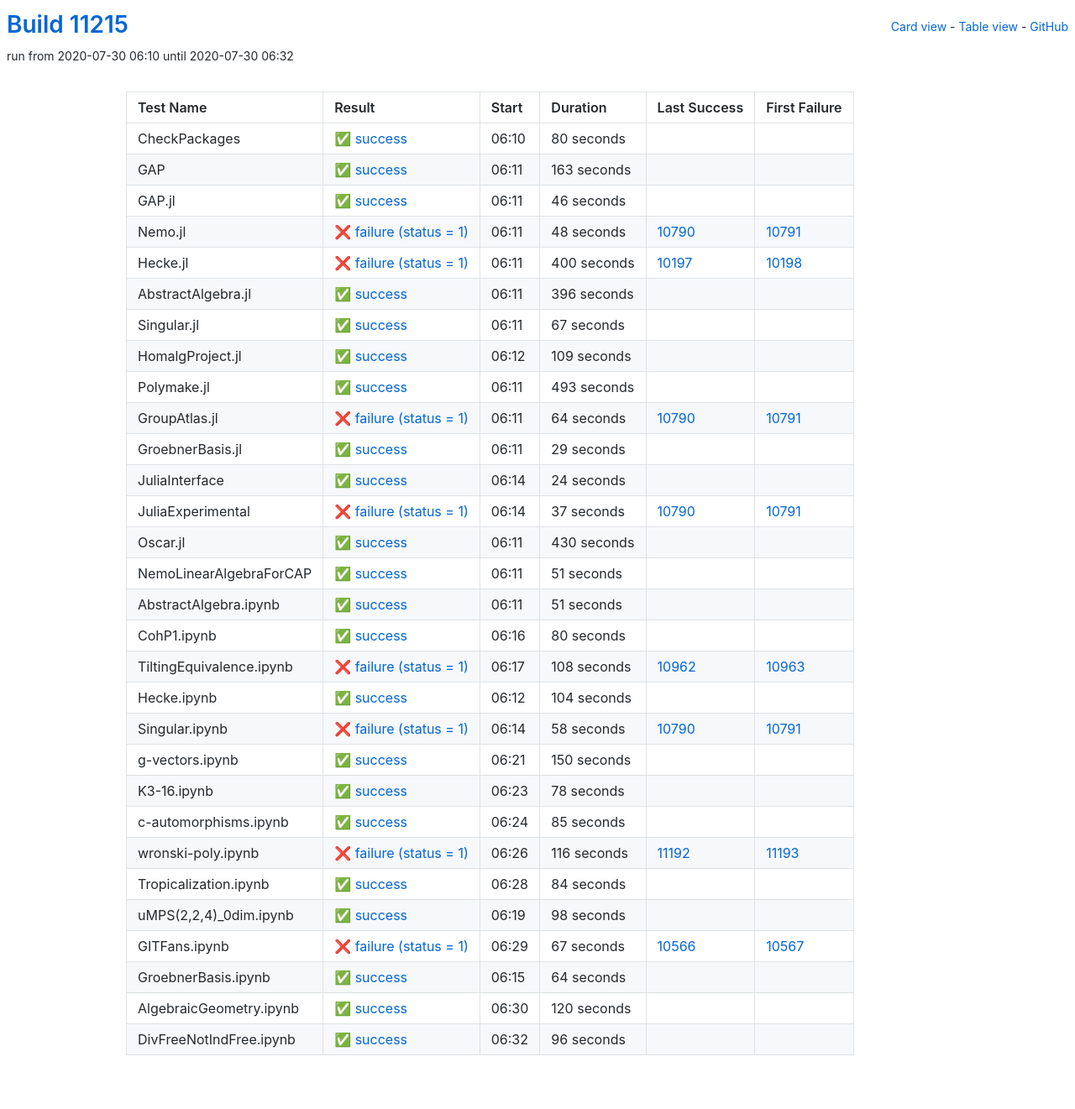
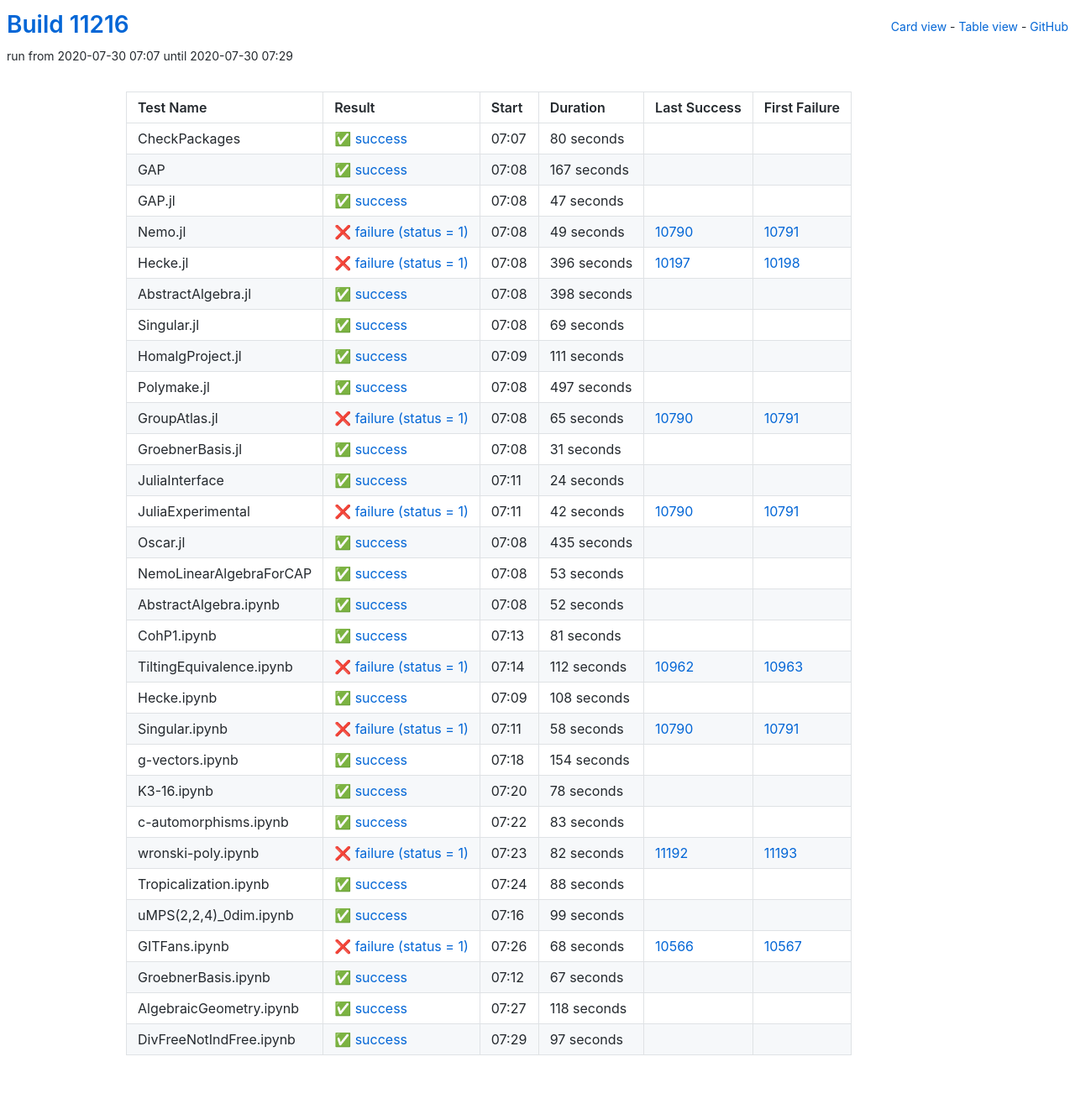
Before and after one commit to oscar-system/oscar-ci-status, a Jekyll site: the page built from table.html, in a window 1280 px wide. Shown: the whole page at 84% size. Built offline with Jekyll 4.4.1, drawn with Linux system fonts in a browser that asks for light colours.

Commit message:
Build #11216

```diff
--- a/_data/ci.yml
+++ b/_data/ci.yml
@@ -1,6 +1,6 @@
 ---
-build: 11215
-build_url: https://oscarci.mathematik.uni-kl.de/job/oscar/11215/
+build: 11216
+build_url: https://oscarci.mathematik.uni-kl.de/job/oscar/11216/
 job: oscar
 organization: oscar-system
 repo: oscar-ci-status
@@ -8,8 +8,8 @@
 tests:
 - name: CheckPackages
   id: checkpackages
-  log: https://oscarci.mathematik.uni-kl.de/job/oscar/11215/artifact/logs/build-11215/CheckPackages.log
-  start: 2020-07-30 06:10
+  log: https://oscarci.mathematik.uni-kl.de/job/oscar/11216/artifact/logs/build-11216/CheckPackages.log
+  start: 2020-07-30 07:07
   success: true
   exitcode: 0
   status: success
@@ -20,128 +20,128 @@
   first_failure_url:
 - name: GAP
   id: gap
-  log: https://oscarci.mathematik.uni-kl.de/job/oscar/11215/artifact/logs/build-11215/GAP.log
-  start: 2020-07-30 06:11
+  log: https://oscarci.mathematik.uni-kl.de/job/oscar/11216/artifact/logs/build-11216/GAP.log
+  start: 2020-07-30 07:08
   success: true
   exitcode: 0
   status: success
-  duration: 163
+  duration: 167
   last_success: false
   last_success_url:
   first_failure: false
   first_failure_url:
 - name: GAP.jl
   id: gap-jl
-  log: https://oscarci.mathematik.uni-kl.de/job/oscar/11215/artifact/logs/build-11215/GAP.jl.log
-  start: 2020-07-30 06:11
+  log: https://oscarci.mathematik.uni-kl.de/job/oscar/11216/artifact/logs/build-11216/GAP.jl.log
+  start: 2020-07-30 07:08
   success: true
   exitcode: 0
   status: success
-  duration: 46
+  duration: 47
   last_success: false
   last_success_url:
   first_failure: false
   first_failure_url:
 - name: Nemo.jl
   id: nemo-jl
-  log: https://oscarci.mathematik.uni-kl.de/job/oscar/11215/artifact/logs/build-11215/Nemo.jl.log
-  start: 2020-07-30 06:11
+  log: https://oscarci.mathematik.uni-kl.de/job/oscar/11216/artifact/logs/build-11216/Nemo.jl.log
+  start: 2020-07-30 07:08
   success: false
   exitcode: 1
   status: failure
-  duration: 48
+  duration: 49
   last_success: 10790
   last_success_url: https://oscarci.mathematik.uni-kl.de/job/oscar/10790/
   first_failure: 10791
   first_failure_url: https://oscarci.mathematik.uni-kl.de/job/oscar/10791/
 - name: Hecke.jl
   id: hecke-jl
-  log: https://oscarci.mathematik.uni-kl.de/job/oscar/11215/artifact/logs/build-11215/Hecke.jl.log
-  start: 2020-07-30 06:11
+  log: https://oscarci.mathematik.uni-kl.de/job/oscar/11216/artifact/logs/build-11216/Hecke.jl.log
+  start: 2020-07-30 07:08
   success: false
   exitcode: 1
   status: failure
-  duration: 400
+  duration: 396
   last_success: 10197
   last_success_url: https://oscarci.mathematik.uni-kl.de/job/oscar/10197/
   first_failure: 10198
   first_failure_url: https://oscarci.mathematik.uni-kl.de/job/oscar/10198/
 - name: AbstractAlgebra.jl
   id: abstractalgebra-jl
-  log: https://oscarci.mathematik.uni-kl.de/job/oscar/11215/artifact/logs/build-11215/AbstractAlgebra.jl.log
-  start: 2020-07-30 06:11
+  log: https://oscarci.mathematik.uni-kl.de/job/oscar/11216/artifact/logs/build-11216/AbstractAlgebra.jl.log
+  start: 2020-07-30 07:08
   success: true
   exitcode: 0
   status: success
-  duration: 396
+  duration: 398
   last_success: false
   last_success_url:
   first_failure: false
   first_failure_url:
 - name: Singular.jl
   id: singular-jl
-  log: https://oscarci.mathematik.uni-kl.de/job/oscar/11215/artifact/logs/build-11215/Singular.jl.log
-  start: 2020-07-30 06:11
+  log: https://oscarci.mathematik.uni-kl.de/job/oscar/11216/artifact/logs/build-11216/Singular.jl.log
+  start: 2020-07-30 07:08
   success: true
   exitcode: 0
   status: success
-  duration: 67
+  duration: 69
   last_success: false
   last_success_url:
   first_failure: false
   first_failure_url:
 - name: HomalgProject.jl
   id: homalgproject-jl
-  log: https://oscarci.mathematik.uni-kl.de/job/oscar/11215/artifact/logs/build-11215/HomalgProject.jl.log
-  start: 2020-07-30 06:12
+  log: https://oscarci.mathematik.uni-kl.de/job/oscar/11216/artifact/logs/build-11216/HomalgProject.jl.log
+  start: 2020-07-30 07:09
   success: true
   exitcode: 0
   status: success
-  duration: 109
+  duration: 111
   last_success: false
   last_success_url:
   first_failure: false
   first_failure_url:
 - name: Polymake.jl
   id: polymake-jl
-  log: https://oscarci.mathematik.uni-kl.de/job/oscar/11215/artifact/logs/build-11215/Polymake.jl.log
-  start: 2020-07-30 06:11
+  log: https://oscarci.mathematik.uni-kl.de/job/oscar/11216/artifact/logs/build-11216/Polymake.jl.log
+  start: 2020-07-30 07:08
   success: true
   exitcode: 0
   status: success
-  duration: 493
+  duration: 497
   last_success: false
   last_success_url:
   first_failure: false
   first_failure_url:
 - name: GroupAtlas.jl
   id: groupatlas-jl
-  log: https://oscarci.mathematik.uni-kl.de/job/oscar/11215/artifact/logs/build-11215/GroupAtlas.jl.log
-  start: 2020-07-30 06:11
+  log: https://oscarci.mathematik.uni-kl.de/job/oscar/11216/artifact/logs/build-11216/GroupAtlas.jl.log
+  start: 2020-07-30 07:08
   success: false
   exitcode: 1
   status: failure
-  duration: 64
+  duration: 65
   last_success: 10790
   last_success_url: https://oscarci.mathematik.uni-kl.de/job/oscar/10790/
   first_failure: 10791
   first_failure_url: https://oscarci.mathematik.uni-kl.de/job/oscar/10791/
 - name: GroebnerBasis.jl
   id: groebnerbasis-jl
-  log: https://oscarci.mathematik.uni-kl.de/job/oscar/11215/artifact/logs/build-11215/GroebnerBasis.jl.log
-  start: 2020-07-30 06:11
+  log: https://oscarci.mathematik.uni-kl.de/job/oscar/11216/artifact/logs/build-11216/GroebnerBasis.jl.log
+  start: 2020-07-30 07:08
   success: true
   exitcode: 0
   status: success
-  duration: 29
+  duration: 31
   last_success: false
   last_success_url:
   first_failure: false
   first_failure_url:
 - name: JuliaInterface
   id: juliainterface
-  log: https://oscarci.mathematik.uni-kl.de/job/oscar/11215/artifact/logs/build-11215/JuliaInterface.log
-  start: 2020-07-30 06:14
+  log: https://oscarci.mathematik.uni-kl.de/job/oscar/11216/artifact/logs/build-11216/JuliaInterface.log
+  start: 2020-07-30 07:11
   success: true
   exitcode: 0
   status: success
@@ -152,92 +152,92 @@
   first_failure_url:
 - name: JuliaExperimental
   id: juliaexperimental
-  log: https://oscarci.mathematik.uni-kl.de/job/oscar/11215/artifact/logs/build-11215/JuliaExperimental.log
-  start: 2020-07-30 06:14
+  log: https://oscarci.mathematik.uni-kl.de/job/oscar/11216/artifact/logs/build-11216/JuliaExperimental.log
+  start: 2020-07-30 07:11
   success: false
   exitcode: 1
   status: failure
-  duration: 37
+  duration: 42
   last_success: 10790
   last_success_url: https://oscarci.mathematik.uni-kl.de/job/oscar/10790/
   first_failure: 10791
   first_failure_url: https://oscarci.mathematik.uni-kl.de/job/oscar/10791/
 - name: Oscar.jl
   id: oscar-jl
-  log: https://oscarci.mathematik.uni-kl.de/job/oscar/11215/artifact/logs/build-11215/Oscar.jl.log
-  start: 2020-07-30 06:11
+  log: https://oscarci.mathematik.uni-kl.de/job/oscar/11216/artifact/logs/build-11216/Oscar.jl.log
+  start: 2020-07-30 07:08
   success: true
   exitcode: 0
   status: success
-  duration: 430
+  duration: 435
   last_success: false
   last_success_url:
   first_failure: false
   first_failure_url:
 - name: NemoLinearAlgebraForCAP
   id: nemolinearalgebraforcap
-  log: https://oscarci.mathematik.uni-kl.de/job/oscar/11215/artifact/logs/build-11215/NemoLinearAlgebraForCAP.log
-  start: 2020-07-30 06:11
+  log: https://oscarci.mathematik.uni-kl.de/job/oscar/11216/artifact/logs/build-11216/NemoLinearAlgebraForCAP.log
+  start: 2020-07-30 07:08
   success: true
   exitcode: 0
   status: success
-  duration: 51
+  duration: 53
   last_success: false
   last_success_url:
   first_failure: false
   first_failure_url:
 - name: AbstractAlgebra.ipynb
   id: abstractalgebra-ipynb
-  log: https://oscarci.mathematik.uni-kl.de/job/oscar/11215/artifact/logs/build-11215/AbstractAlgebra.ipynb.log
-  start: 2020-07-30 06:11
+  log: https://oscarci.mathematik.uni-kl.de/job/oscar/11216/artifact/logs/build-11216/AbstractAlgebra.ipynb.log
+  start: 2020-07-30 07:08
   success: true
   exitcode: 0
   status: success
-  duration: 51
+  duration: 52
   last_success: false
   last_success_url:
   first_failure: false
   first_failure_url:
 - name: CohP1.ipynb
   id: cohp1-ipynb
-  log: https://oscarci.mathematik.uni-kl.de/job/oscar/11215/artifact/logs/build-11215/CohP1.ipynb.log
-  start: 2020-07-30 06:16
+  log: https://oscarci.mathematik.uni-kl.de/job/oscar/11216/artifact/logs/build-11216/CohP1.ipynb.log
+  start: 2020-07-30 07:13
   success: true
   exitcode: 0
   status: success
-  duration: 80
+  duration: 81
   last_success: false
   last_success_url:
   first_failure: false
   first_failure_url:
 - name: TiltingEquivalence.ipynb
   id: tiltingequivalence-ipynb
-  log: https://oscarci.mathematik.uni-kl.de/job/oscar/11215/artifact/logs/build-11215/TiltingEquivalence.ipynb.log
-  start: 2020-07-30 06:17
+  log: https://oscarci.mathematik.uni-kl.de/job/oscar/11216/artifact/logs/build-11216/TiltingEquivalence.ipynb.log
+  start: 2020-07-30 07:14
   success: false
   exitcode: 1
   status: failure
-  duration: 108
+  duration: 112
   last_success: 10962
   last_success_url: https://oscarci.mathematik.uni-kl.de/job/oscar/10962/
   first_failure: 10963
   first_failure_url: https://oscarci.mathematik.uni-kl.de/job/oscar/10963/
 - name: Hecke.ipynb
   id: hecke-ipynb
-  log: https://oscarci.mathematik.uni-kl.de/job/oscar/11215/artifact/logs/build-11215/Hecke.ipynb.log
-  start: 2020-07-30 06:12
+  log: https://oscarci.mathematik.uni-kl.de/job/oscar/11216/artifact/logs/build-11216/Hecke.ipynb.log
+  start: 2020-07-30 07:09
   success: true
   exitcode: 0
   status: success
-  duration: 104
+  duration: 108
   last_success: false
   last_success_url:
   first_failure: false
   first_failure_url:
 - name: Singular.ipynb
   id: singular-ipynb
-  log: https://oscarci.mathematik.uni-kl.de/job/oscar/11215/artifact/logs/build-11215/Singular.ipynb.log
-  start: 2020-07-30 06:14
+  log: https://oscarci.mathematik.uni-kl.de/job/oscar/11216/artifact/logs/build-11216/Singular.ipynb.log
+  start: 2020-07-30 07:11
   success: false
   exitcode: 1
   status: failure
@@ -248,20 +248,20 @@
   first_failure_url: https://oscarci.mathematik.uni-kl.de/job/oscar/10791/
 - name: g-vectors.ipynb
   id: g-vectors-ipynb
-  log: https://oscarci.mathematik.uni-kl.de/job/oscar/11215/artifact/logs/build-11215/g-vectors.ipynb.log
-  start: 2020-07-30 06:21
+  log: https://oscarci.mathematik.uni-kl.de/job/oscar/11216/artifact/logs/build-11216/g-vectors.ipynb.log
+  start: 2020-07-30 07:18
   success: true
   exitcode: 0
   status: success
-  duration: 150
+  duration: 154
   last_success: false
   last_success_url:
   first_failure: false
   first_failure_url:
 - name: K3-16.ipynb
   id: k3-16-ipynb
-  log: https://oscarci.mathematik.uni-kl.de/job/oscar/11215/artifact/logs/build-11215/K3-16.ipynb.log
-  start: 2020-07-30 06:23
+  log: https://oscarci.mathematik.uni-kl.de/job/oscar/11216/artifact/logs/build-11216/K3-16.ipynb.log
+  start: 2020-07-30 07:20
   success: true
   exitcode: 0
   status: success
@@ -272,96 +272,96 @@
   first_failure_url:
 - name: c-automorphisms.ipynb
   id: c-automorphisms-ipynb
-  log: https://oscarci.mathematik.uni-kl.de/job/oscar/11215/artifact/logs/build-11215/c-automorphisms.ipynb.log
-  start: 2020-07-30 06:24
+  log: https://oscarci.mathematik.uni-kl.de/job/oscar/11216/artifact/logs/build-11216/c-automorphisms.ipynb.log
+  start: 2020-07-30 07:22
   success: true
   exitcode: 0
   status: success
-  duration: 85
+  duration: 83
   last_success: false
   last_success_url:
   first_failure: false
   first_failure_url:
 - name: wronski-poly.ipynb
   id: wronski-poly-ipynb
-  log: https://oscarci.mathematik.uni-kl.de/job/oscar/11215/artifact/logs/build-11215/wronski-poly.ipynb.log
-  start: 2020-07-30 06:26
+  log: https://oscarci.mathematik.uni-kl.de/job/oscar/11216/artifact/logs/build-11216/wronski-poly.ipynb.log
+  start: 2020-07-30 07:23
   success: false
   exitcode: 1
   status: failure
-  duration: 116
+  duration: 82
   last_success: 11192
   last_success_url: https://oscarci.mathematik.uni-kl.de/job/oscar/11192/
   first_failure: 11193
   first_failure_url: https://oscarci.mathematik.uni-kl.de/job/oscar/11193/
 - name: Tropicalization.ipynb
   id: tropicalization-ipynb
-  log: https://oscarci.mathematik.uni-kl.de/job/oscar/11215/artifact/logs/build-11215/Tropicalization.ipynb.log
-  start: 2020-07-30 06:28
+  log: https://oscarci.mathematik.uni-kl.de/job/oscar/11216/artifact/logs/build-11216/Tropicalization.ipynb.log
+  start: 2020-07-30 07:24
   success: true
   exitcode: 0
   status: success
-  duration: 84
+  duration: 88
   last_success: false
   last_success_url:
   first_failure: false
   first_failure_url:
 - name: uMPS(2,2,4)_0dim.ipynb
   id: umps-2-2-4-0dim-ipynb
-  log: https://oscarci.mathematik.uni-kl.de/job/oscar/11215/artifact/logs/build-11215/uMPS-2-2-4-_0dim.ipynb.log
-  start: 2020-07-30 06:19
+  log: https://oscarci.mathematik.uni-kl.de/job/oscar/11216/artifact/logs/build-11216/uMPS-2-2-4-_0dim.ipynb.log
+  start: 2020-07-30 07:16
   success: true
   exitcode: 0
   status: success
-  duration: 98
+  duration: 99
   last_success: false
   last_success_url:
   first_failure: false
   first_failure_url:
 - name: GITFans.ipynb
   id: gitfans-ipynb
-  log: https://oscarci.mathematik.uni-kl.de/job/oscar/11215/artifact/logs/build-11215/GITFans.ipynb.log
-  start: 2020-07-30 06:29
+  log: https://oscarci.mathematik.uni-kl.de/job/oscar/11216/artifact/logs/build-11216/GITFans.ipynb.log
+  start: 2020-07-30 07:26
   success: false
   exitcode: 1
   status: failure
-  duration: 67
+  duration: 68
   last_success: 10566
   last_success_url: https://oscarci.mathematik.uni-kl.de/job/oscar/10566/
   first_failure: 10567
   first_failure_url: https://oscarci.mathematik.uni-kl.de/job/oscar/10567/
 - name: GroebnerBasis.ipynb
   id: groebnerbasis-ipynb
-  log: https://oscarci.mathematik.uni-kl.de/job/oscar/11215/artifact/logs/build-11215/GroebnerBasis.ipynb.log
-  start: 2020-07-30 06:15
+  log: https://oscarci.mathematik.uni-kl.de/job/oscar/11216/artifact/logs/build-11216/GroebnerBasis.ipynb.log
+  start: 2020-07-30 07:12
   success: true
   exitcode: 0
   status: success
-  duration: 64
+  duration: 67
   last_success: false
   last_success_url:
   first_failure: false
   first_failure_url:
 - name: AlgebraicGeometry.ipynb
   id: algebraicgeometry-ipynb
-  log: https://oscarci.mathematik.uni-kl.de/job/oscar/11215/artifact/logs/build-11215/AlgebraicGeometry.ipynb.log
-  start: 2020-07-30 06:30
+  log: https://oscarci.mathematik.uni-kl.de/job/oscar/11216/artifact/logs/build-11216/AlgebraicGeometry.ipynb.log
+  start: 2020-07-30 07:27
   success: true
   exitcode: 0
   status: success
-  duration: 120
+  duration: 118
   last_success: false
   last_success_url:
   first_failure: false
   first_failure_url:
 - name: DivFreeNotIndFree.ipynb
   id: divfreenotindfree-ipynb
-  log: https://oscarci.mathematik.uni-kl.de/job/oscar/11215/artifact/logs/build-11215/DivFreeNotIndFree.ipynb.log
-  start: 2020-07-30 06:32
+  log: https://oscarci.mathematik.uni-kl.de/job/oscar/11216/artifact/logs/build-11216/DivFreeNotIndFree.ipynb.log
+  start: 2020-07-30 07:29
   success: true
   exitcode: 0
   status: success
-  duration: 96
+  duration: 97
   last_success: false
   last_success_url:
   first_failure: false
```
Also changed, not shown: README.md.
